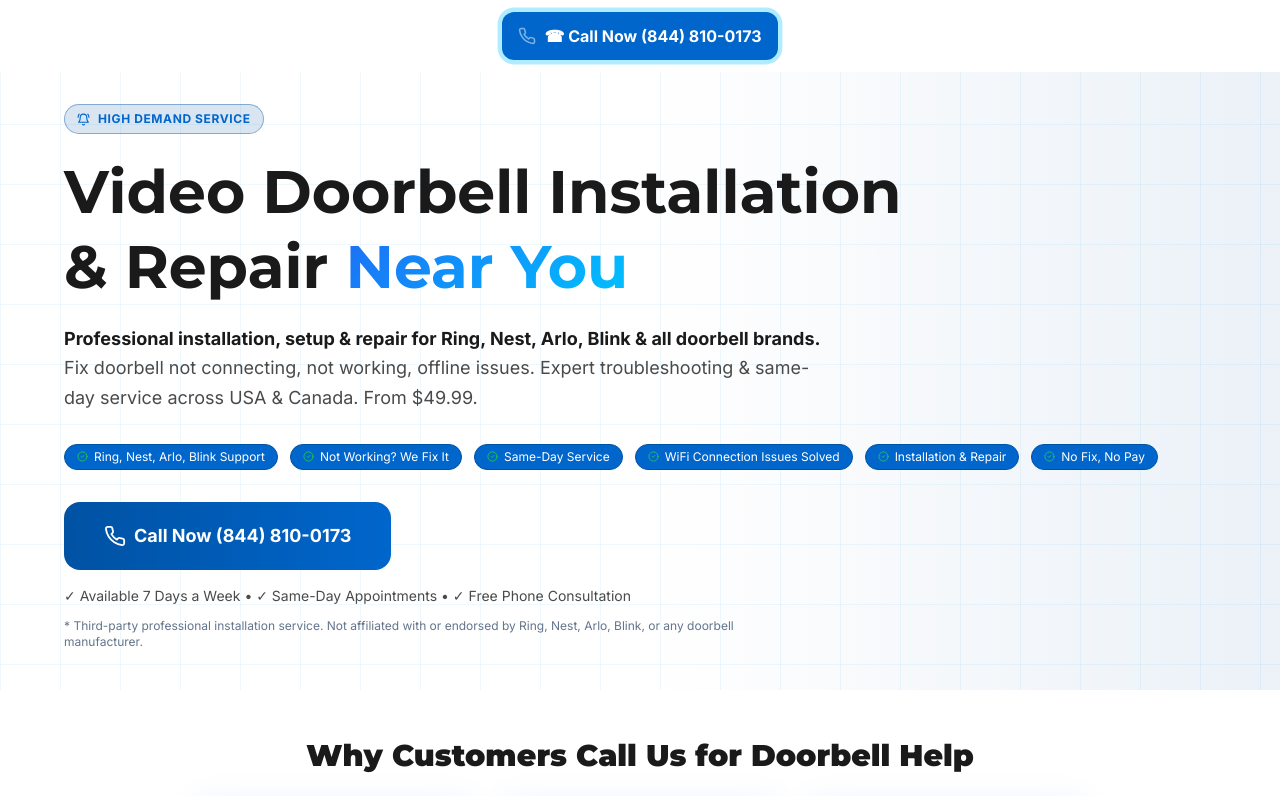
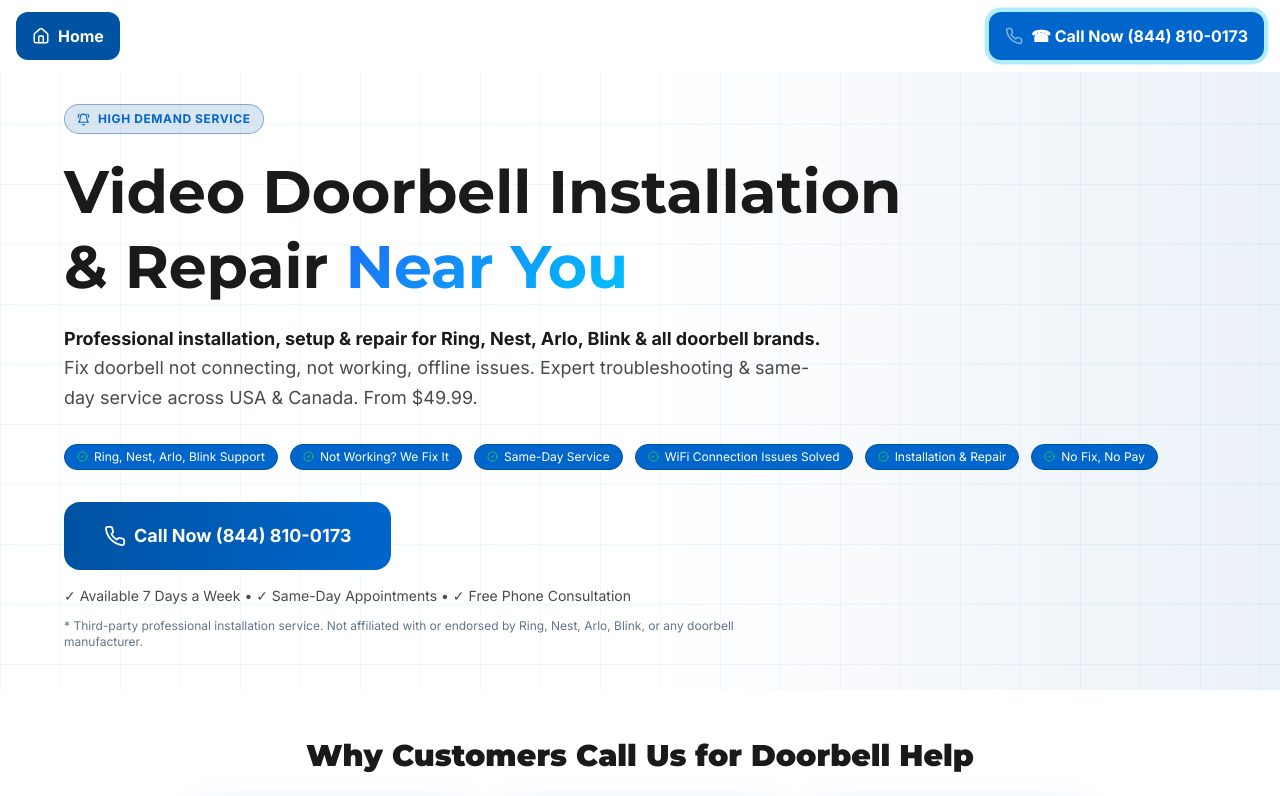
Before and after one commit to vijay0262-alt/frontech-clean, a Next.js app: page /services/doorbell-installation in a window 1280 px wide. Shown: the top 796 px of the page. Built offline with nearby package versions, Linux system fonts and the light colour scheme.

Commit message:
Update LandingPageLayout.tsx

```diff
--- a/components/LandingPageLayout.tsx
+++ b/components/LandingPageLayout.tsx
@@ -1,6 +1,6 @@
 'use client'
 import { useState, useEffect } from 'react'
-import { Phone, Shield } from 'lucide-react'
+import { Phone, Shield, Home } from 'lucide-react'
 
 export default function LandingPageLayout({ children }: { children: React.ReactNode }) {
   const [scrolled, setScrolled] = useState(false)
@@ -32,7 +32,17 @@
           scrolled ? 'bg-white shadow-md' : 'bg-white'
         }`}
       >
-        <div className="max-w-7xl mx-auto px-4 py-3 flex items-center justify-center">
+        <div className="max-w-7xl mx-auto px-4 py-3 flex items-center justify-between">
+          {/* Homepage Icon - Hidden on mobile, visible on tablet and desktop */}
+          <a
+            href="/"
+            className="hidden md:flex items-center gap-2 px-4 py-3 bg-[#0052a3] hover:bg-[#0066cc] text-white text-base font-bold rounded-lg hover:shadow-lg transition-all"
+            aria-label="Go to homepage"
+          >
+            <Home size={18} />
+            <span>Home</span>
+          </a>
+
           {/* Phone CTA - Centered */}
           <a
             href="tel:+18448100173"
```
